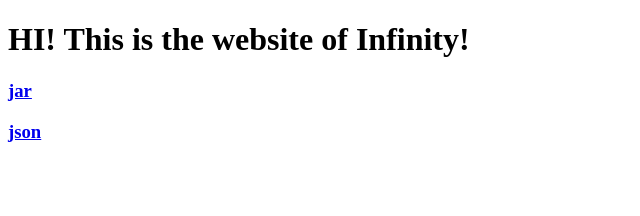
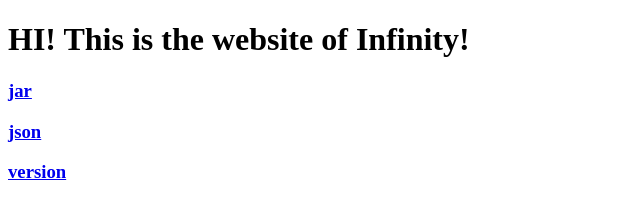
Before and after one commit to kiritolouie/Infinity, a plain HTML site: page index.html in a window 1280 px wide. Shown: the full height of the page, 0-640 px from the left. Drawn offline with Linux system fonts and the light colour scheme.

Commit message:
Update index.html

```diff
--- a/index.html
+++ b/index.html
@@ -11,6 +11,7 @@
     <h1>HI! This is the website of Infinity!</h1>
     <h3><a href="https://github.com/kiritolouie/Infinity/releases/download/Infinity/Infinity.jar" target="_blank">jar</a></h3>
     <h3><a href="https://github.com/kiritolouie/Infinity/releases/download/Infinity/Infinity.json" target="_blank">json</a></h3>
+    <h3><a href="https://github.com/kiritolouie/Infinity/raw/main/version.txt" target="_blank">version</a></h3>
 
   </body>
 
```
